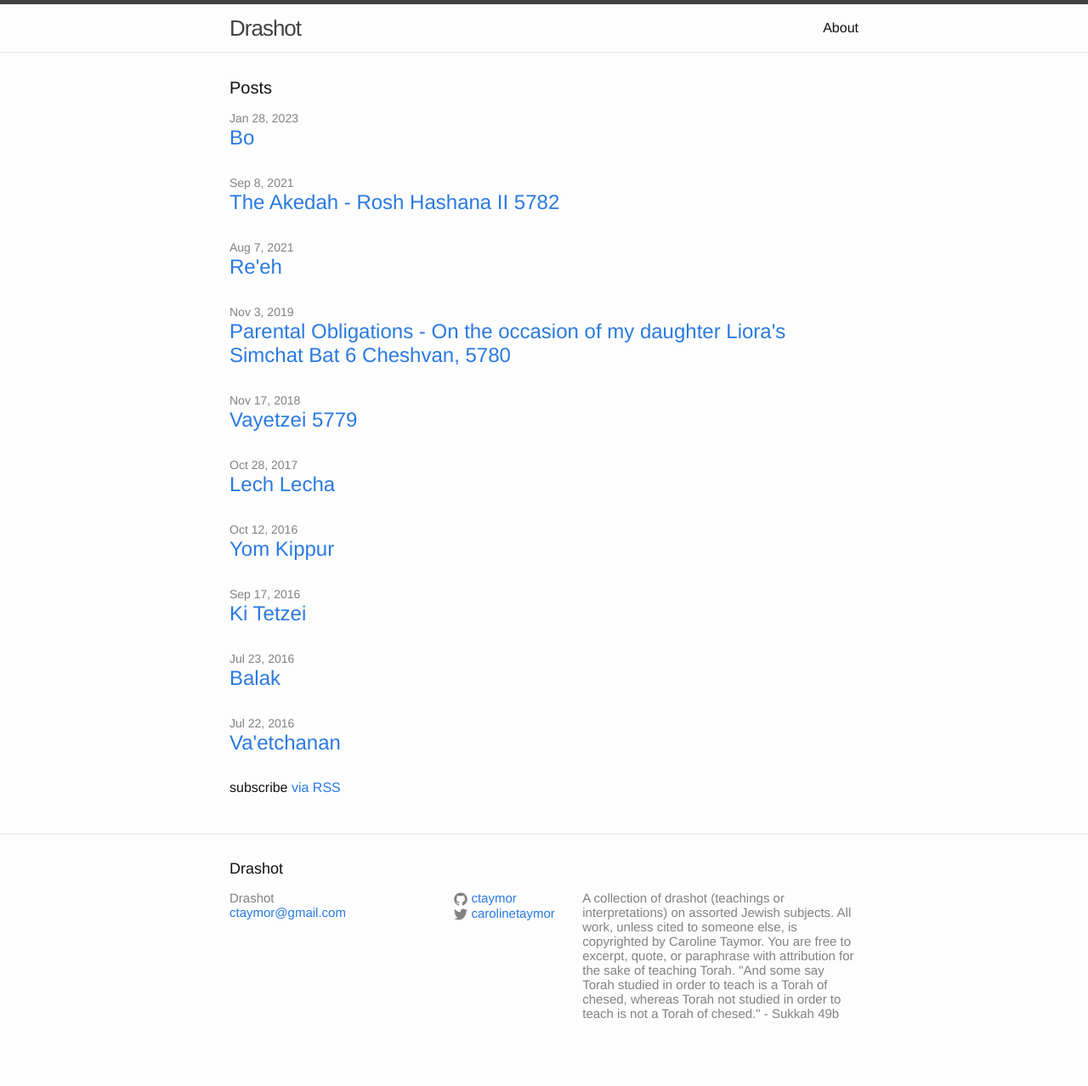
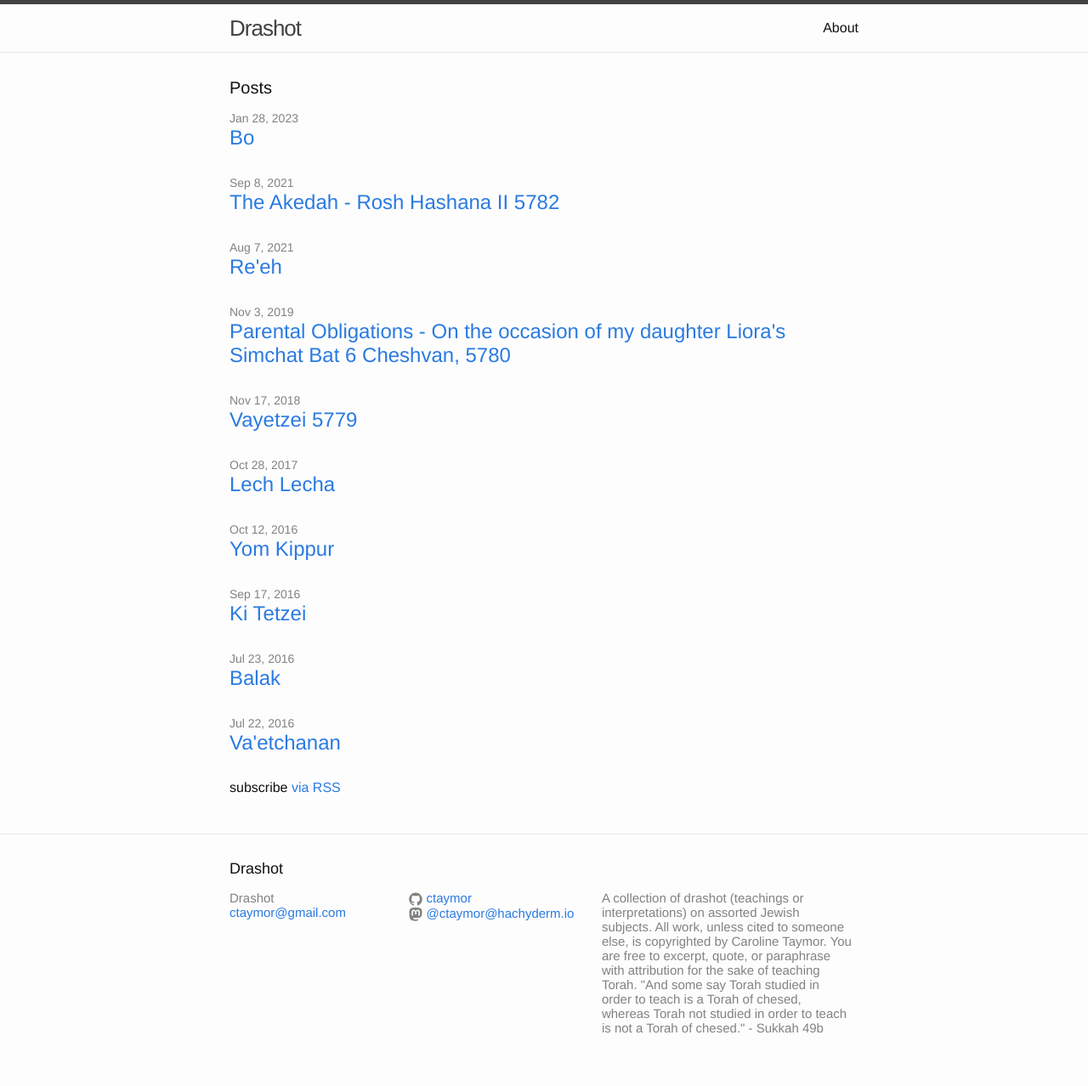
Before and after one commit to ctaymor/drashot_blog, a Jekyll site: the page built from index.html, in a window 1280 px wide. Shown: the whole page at 85% size. Built offline with Jekyll 4.4.1, drawn with Linux system fonts in a browser that asks for light colours.

Commit message:
Add mastadon link and remove twitter

```diff
--- a/_config.yml
+++ b/_config.yml
@@ -18,8 +18,10 @@ description: > # this means to ignore newlines until "baseurl:"
   - Sukkah 49b
 baseurl: "" # the subpath of your site, e.g. /blog
 url: "http://judaism.taymor.io" # the base hostname & protocol for your site
-twitter_username: carolinetaymor
+#twitter_username: carolinetaymor
 github_username:  ctaymor
+mastadon_username: "@ctaymor"
+mastadon_server: hachyderm.io
 
 # Build settings
 markdown: kramdown
--- a/_includes/footer.html
+++ b/_includes/footer.html
@@ -25,6 +25,12 @@
             {% include icon-twitter.html username=site.twitter_username %}
           </li>
           {% endif %}
+
+          {% if site.mastadon_username %}
+          <li>
+            {% include icon-mastadon.html username=site.mastadon_username server=site.mastadon_server %}
+          </li>
+          {% endif %}
         </ul>
       </div>
 
--- /dev/null
+++ b/_includes/icon-mastadon.html
@@ -0,0 +1 @@
+<a href="https://{{ include.server }}/{{ include.username }}"><span class="icon icon--mastadon">{% include icon-mastadon.svg %}</span><span class="username">{{ include.username }}@{{ include.server }}</span></a>
--- a/_sass/_layout.scss
+++ b/_sass/_layout.scss
@@ -127,18 +127,18 @@
 }
 
 .footer-col-1 {
-    width: -webkit-calc(35% - (#{$spacing-unit} / 2));
-    width:         calc(35% - (#{$spacing-unit} / 2));
+    width: -webkit-calc(28% - (#{$spacing-unit} / 2));
+    width:         calc(28% - (#{$spacing-unit} / 2));
 }
 
 .footer-col-2 {
-    width: -webkit-calc(20% - (#{$spacing-unit} / 2));
-    width:         calc(20% - (#{$spacing-unit} / 2));
+    width: -webkit-calc(30% - (#{$spacing-unit} / 2));
+    width:         calc(30% - (#{$spacing-unit} / 2));
 }
 
 .footer-col-3 {
-    width: -webkit-calc(45% - (#{$spacing-unit} / 2));
-    width:         calc(45% - (#{$spacing-unit} / 2));
+    width: -webkit-calc(41% - (#{$spacing-unit} / 2));
+    width:         calc(41% - (#{$spacing-unit} / 2));
 }
 
 @include media-query($on-laptop) {
```
Also changed, not shown: _includes/icon-mastadon.svg (added).
